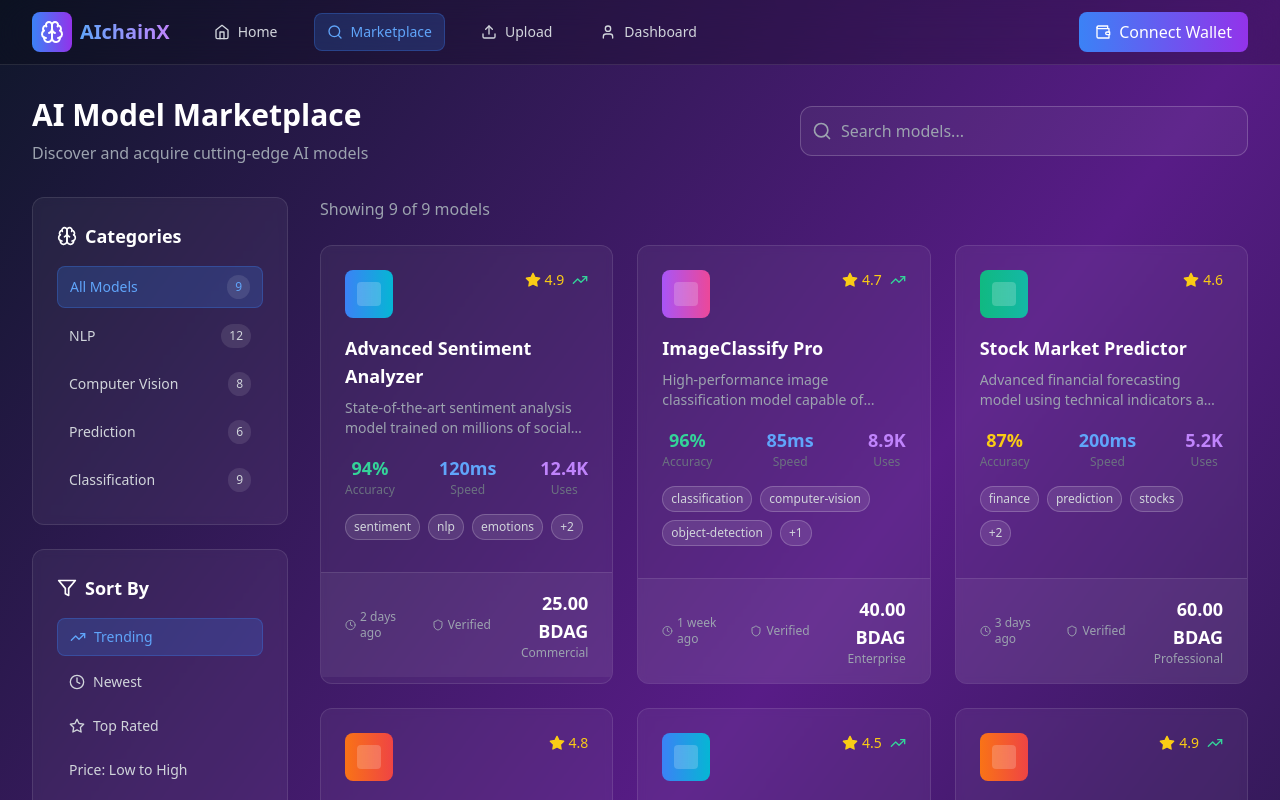
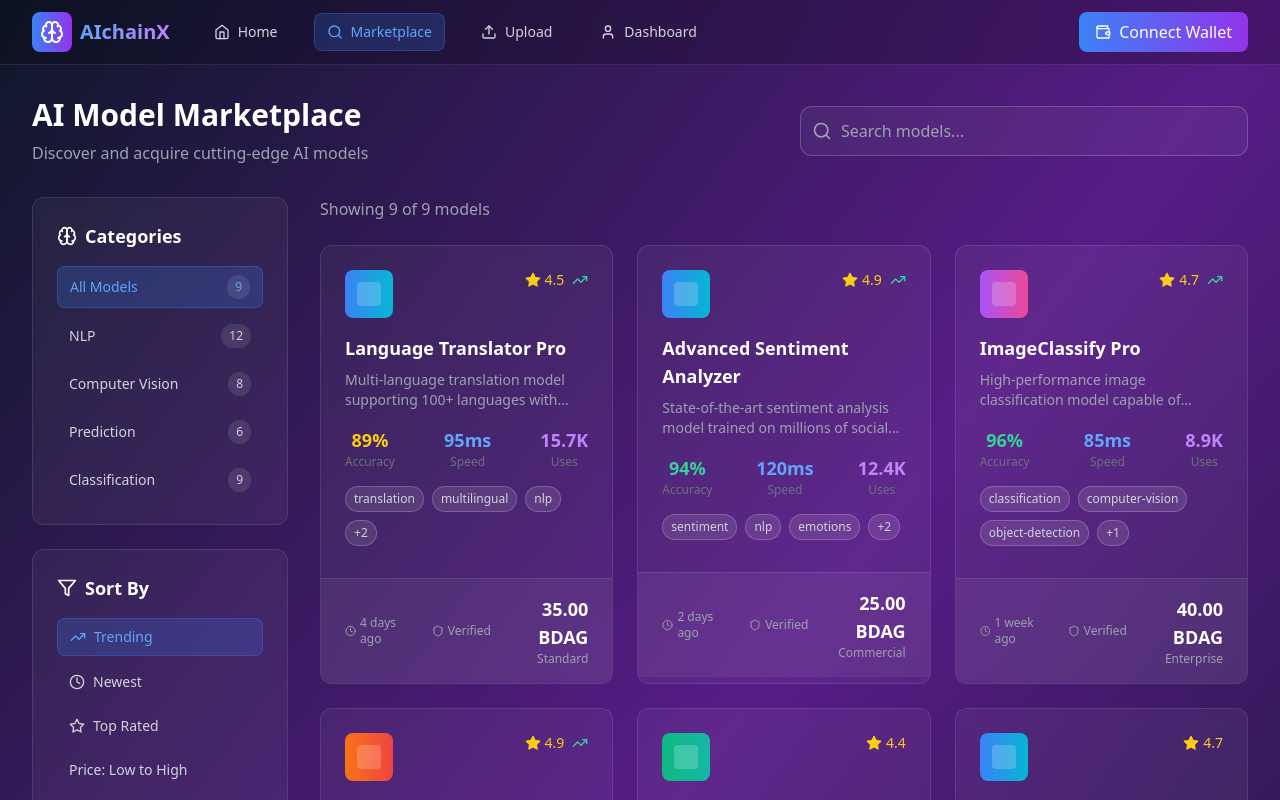
Before and after one commit to riya9927/AlchainX, a React (Vite) app: page / in a window 1280 px wide. Both pictures are taken after a click on the button "Explore Marketplace". Shown: the top 800 px of the page. Built offline with nearby package versions, Linux system fonts and the light colour scheme.

Commit message:
fix: implement proper sorting functionality on marketplace page

```diff
--- a/src/components/Marketplace.tsx
+++ b/src/components/Marketplace.tsx
@@ -28,12 +28,69 @@ export default function Marketplace({ onModelSelect }: MarketplaceProps) {
     { id: 'price-high', label: 'Price: High to Low', icon: null }
   ];
 
-  const filteredModels = mockModels.filter(model => {
-    const matchesSearch = model.name.toLowerCase().includes(searchTerm.toLowerCase()) ||
-                         model.description.toLowerCase().includes(searchTerm.toLowerCase());
-    const matchesCategory = selectedCategory === 'all' || model.category === selectedCategory;
-    return matchesSearch && matchesCategory;
-  });
+  const filteredAndSortedModels = mockModels
+    .filter(model => {
+      const matchesSearch = model.name.toLowerCase().includes(searchTerm.toLowerCase()) ||
+                           model.description.toLowerCase().includes(searchTerm.toLowerCase());
+      const matchesCategory = selectedCategory === 'all' || model.category === selectedCategory;
+      return matchesSearch && matchesCategory;
+    })
+    .sort((a, b) => {
+      switch (sortBy) {
+        case 'trending': {
+          // Sort by trending status first, then by usage
+          if (a.trending !== b.trending) {
+            return b.trending ? 1 : -1;
+          }
+          // Parse usage numbers (e.g., "12.4K" -> 12400)
+          const usageA = parseFloat(a.usage.replace('K', '')) * (a.usage.includes('K') ? 1000 : 1);
+          const usageB = parseFloat(b.usage.replace('K', '')) * (b.usage.includes('K') ? 1000 : 1);
+          return usageB - usageA;
+        }
+
+        case 'newest': {
+          // Sort by update date (newest first) - convert relative time strings to comparable numbers
+          const getTimeValue = (timeStr: string): number => {
+            if (timeStr.includes('day')) {
+              const days = parseInt(timeStr.match(/\d+/)?.[0] || '0');
+              return days;
+            } else if (timeStr.includes('week')) {
+              const weeks = parseInt(timeStr.match(/\d+/)?.[0] || '0');
+              return weeks * 7; // convert weeks to days
+            } else if (timeStr.includes('month')) {
+              const months = parseInt(timeStr.match(/\d+/)?.[0] || '0');
+              return months * 30; // convert months to days (approximate)
+            }
+            return 0; // for "today" or other formats
+          };
+
+          const timeA = getTimeValue(a.updatedAt);
+          const timeB = getTimeValue(b.updatedAt);
+          return timeA - timeB; // smaller number = more recent
+        }
+
+        case 'rating':
+          // Sort by rating (highest first)
+          return b.rating - a.rating;
+
+        case 'price-low': {
+          // Sort by price (lowest first)
+          const priceA = parseFloat(a.price.replace(/[^0-9.]/g, ''));
+          const priceB = parseFloat(b.price.replace(/[^0-9.]/g, ''));
+          return priceA - priceB;
+        }
+
+        case 'price-high': {
+          // Sort by price (highest first)
+          const priceHighA = parseFloat(a.price.replace(/[^0-9.]/g, ''));
+          const priceHighB = parseFloat(b.price.replace(/[^0-9.]/g, ''));
+          return priceHighB - priceHighA;
+        }
+
+        default:
+          return 0;
+      }
+    });
 
   return (
     <div className="max-w-7xl mx-auto px-4 sm:px-6 lg:px-8 py-8">
@@ -116,12 +173,12 @@ export default function Marketplace({ onModelSelect }: MarketplaceProps) {
         <div className="flex-1">
           <div className="flex items-center justify-between mb-6">
             <p className="text-gray-400">
-              Showing {filteredModels.length} of {mockModels.length} models
+              Showing {filteredAndSortedModels.length} of {mockModels.length} models
             </p>
           </div>
 
           <div className="grid md:grid-cols-2 xl:grid-cols-3 gap-6">
-            {filteredModels.map((model) => (
+            {filteredAndSortedModels.map((model) => (
               <ModelCard
                 key={model.id}
                 model={model}
@@ -130,7 +187,7 @@ export default function Marketplace({ onModelSelect }: MarketplaceProps) {
             ))}
           </div>
 
-          {filteredModels.length === 0 && (
+          {filteredAndSortedModels.length === 0 && (
             <div className="text-center py-16">
               <Brain className="w-24 h-24 text-gray-600 mx-auto mb-4" />
               <h3 className="text-xl font-semibold text-white mb-2">No models found</h3>
```
